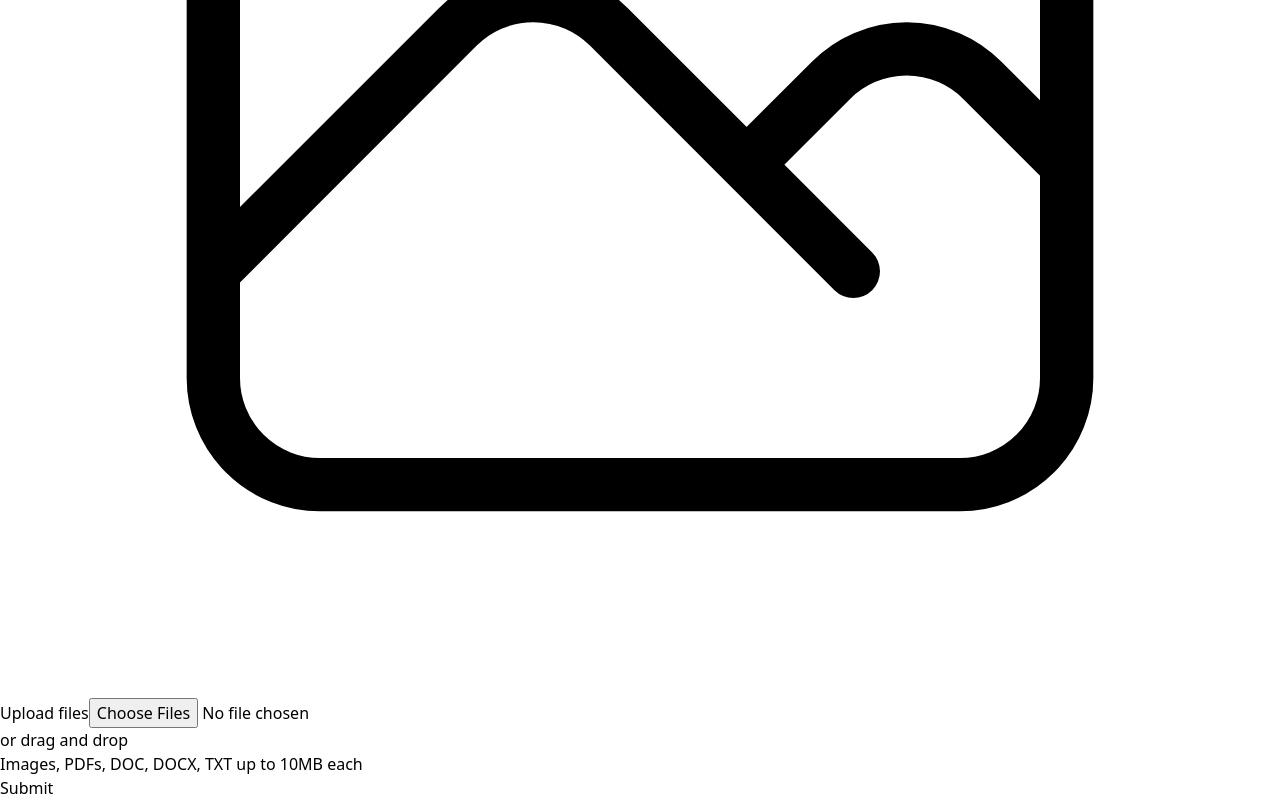
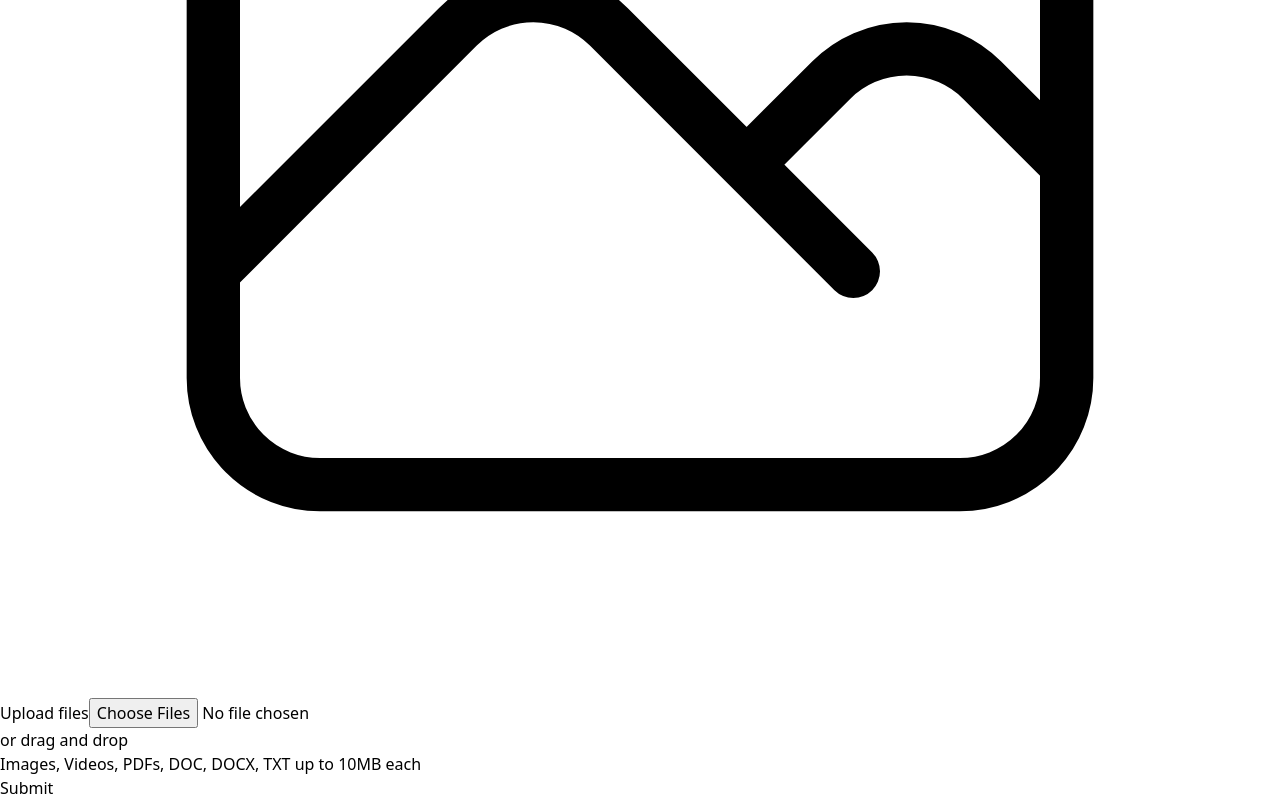
Before and after one commit to yoni1342/amazon360, a Next.js app: page / in a window 1280 px wide. Shown: the part 804-1604 px from the top of the page. Built offline with nearby package versions, Linux system fonts and the light colour scheme.

Commit message:
add video file input

```diff
--- a/src/app/page.tsx
+++ b/src/app/page.tsx
@@ -187,13 +187,13 @@ export default function Home() {
                         }}
                         multiple
                         className="sr-only"
-                        accept="image/*,.pdf,.doc,.docx,.txt"
+                        accept="image/*,.pdf,.doc,.docx,.txt,video/*"
                       />
                     </label>
                     <p className="pl-1">or drag and drop</p>
                   </div>
                   <p className="text-xs text-gray-500">
-                    Images, PDFs, DOC, DOCX, TXT up to 10MB each
+                    Images, Videos, PDFs, DOC, DOCX, TXT up to 10MB each
                   </p>
                 </div>
               </div>
```
